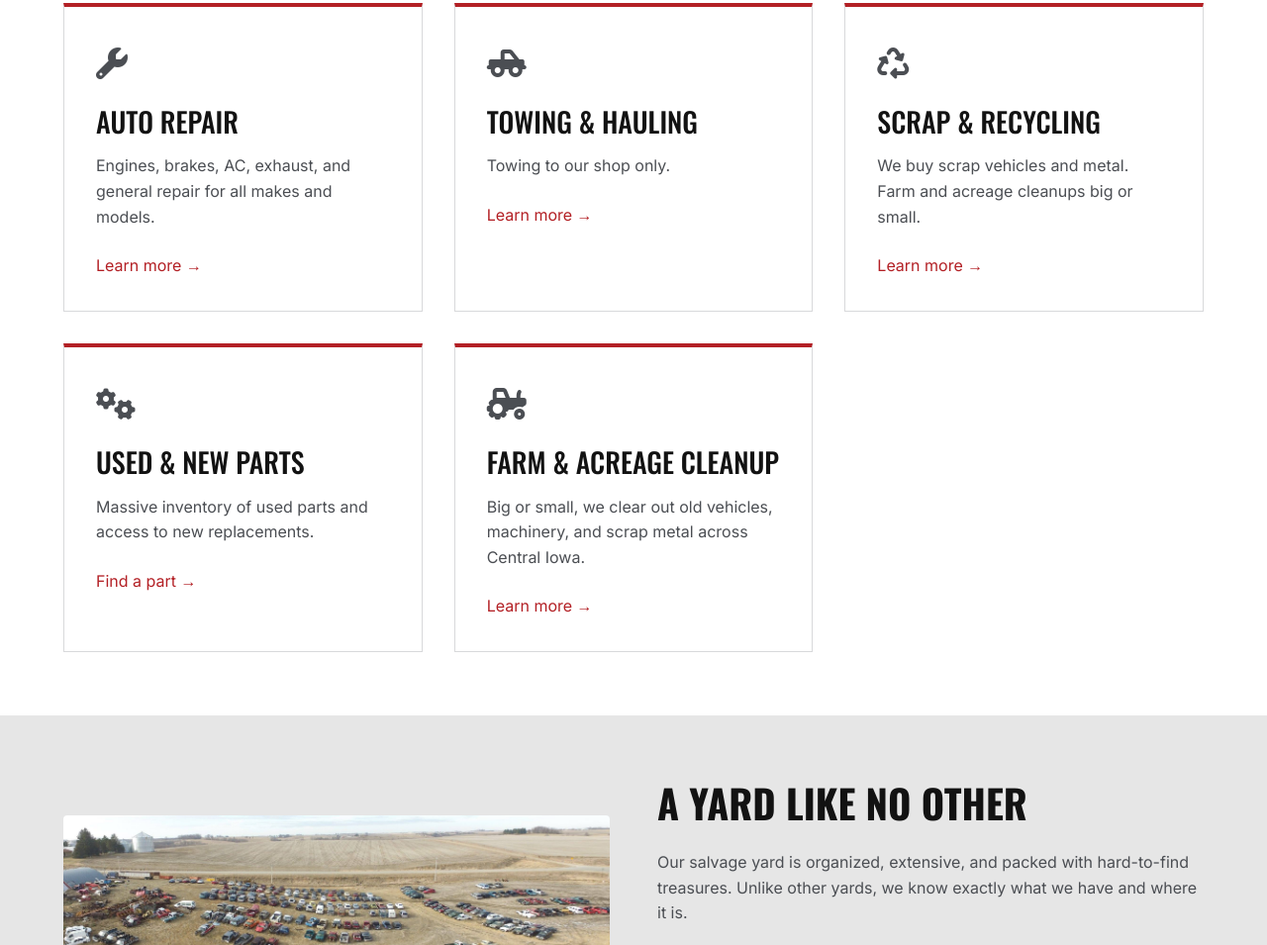
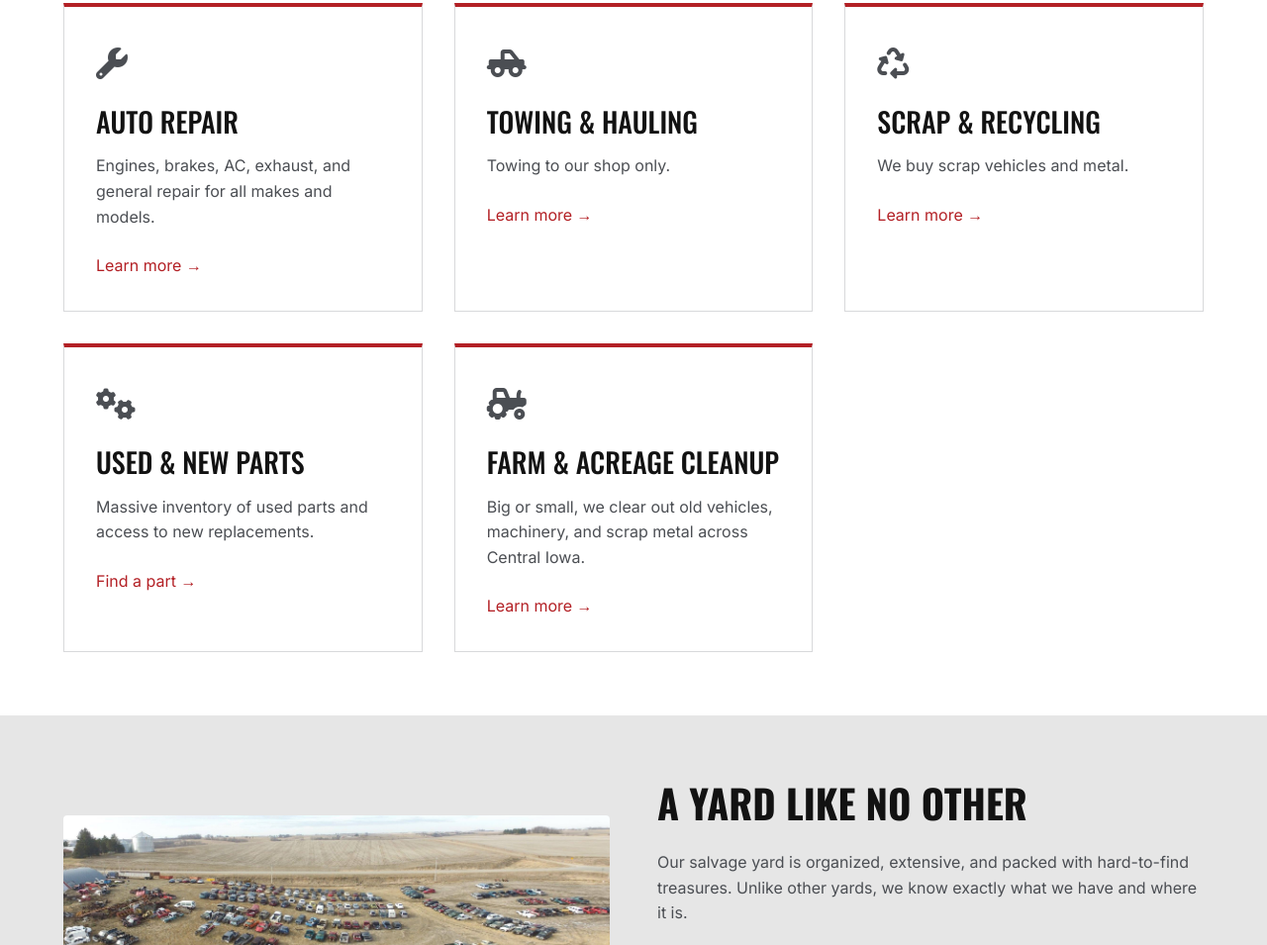
Before and after one commit to MeckMan2025/MPS_Meckleys_Parts_and_Service, a plain HTML site: page index.html in a window 1280 px wide. Shown: the part 1007-1962 px from the top of the page at 99% size. Drawn offline with nearby package versions, Linux system fonts and the light colour scheme.

Commit message:
Remove redundant farm cleanup text from Scrap card

```diff
--- a/index.html
+++ b/index.html
@@ -86,7 +86,7 @@
                 <div class="service-card">
                     <div class="service-icon"><i class="fas fa-recycle"></i></div>
                     <h3>Scrap & Recycling</h3>
-                    <p>We buy scrap vehicles and metal. Farm and acreage cleanups big or small.</p>
+                    <p>We buy scrap vehicles and metal.</p>
                     <a href="services/scrap.html" class="text-primary">Learn more &rarr;</a>
                 </div>
 
```
